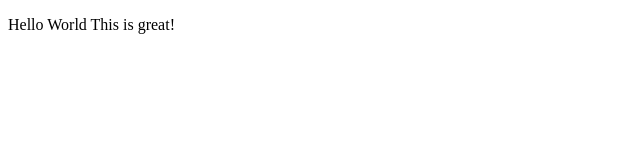
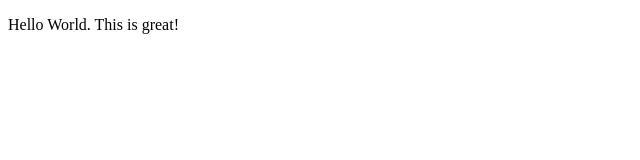
Before and after one commit to preinke01/wdd1HelloWorld, a plain HTML site: page index.html in a window 1280 px wide. Shown: the full height of the page, 0-640 px from the left. Drawn offline with Linux system fonts and the light colour scheme.

Commit message:
fixed file

```diff
--- a/index.html
+++ b/index.html
@@ -5,6 +5,6 @@
     <title>First Awesome Page</title>
   </head>
   <body>
-  <p>Hello World This is great!</p>
+  <p>Hello World. This is great!</p>
   </body>
 </html>
```
